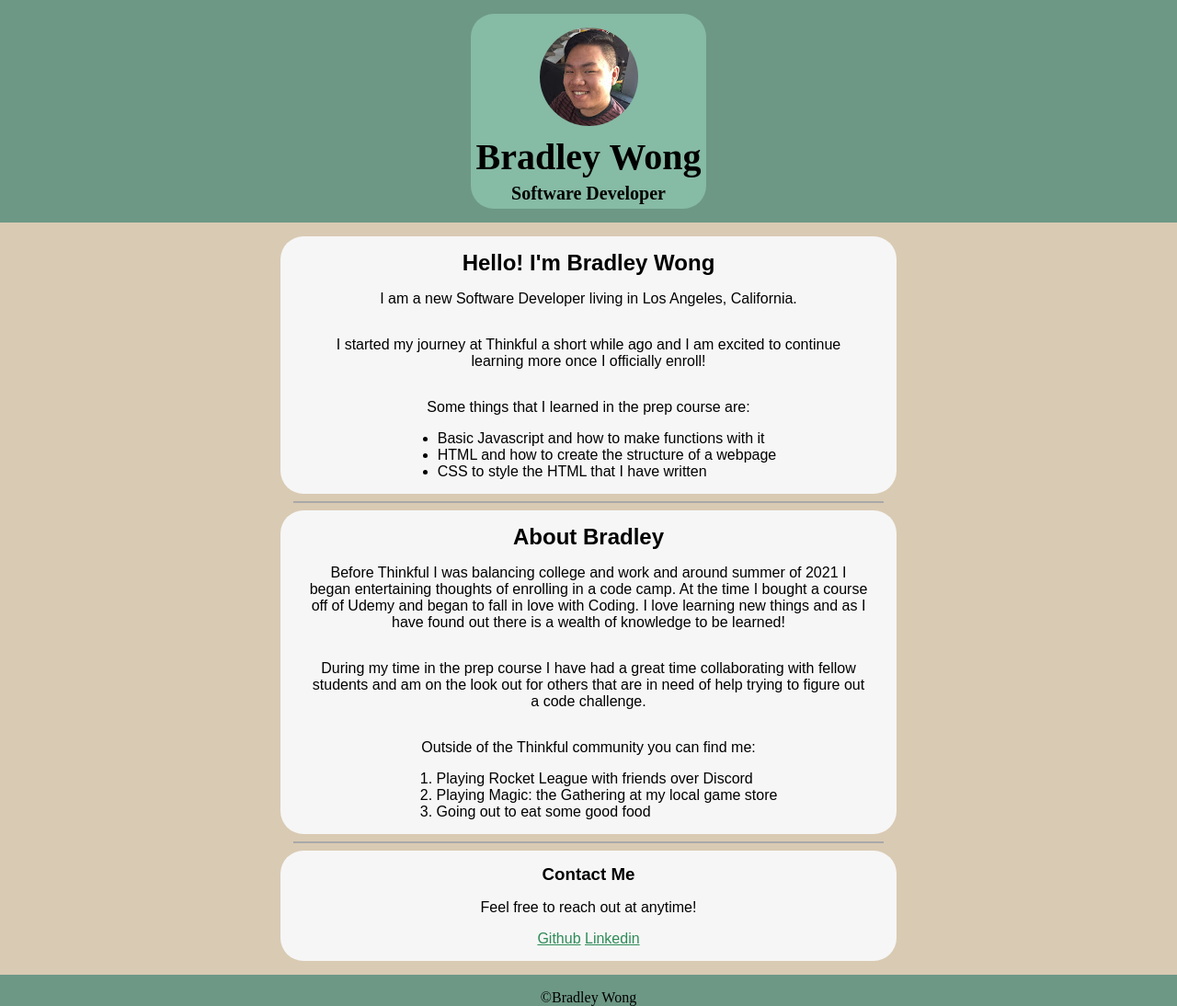
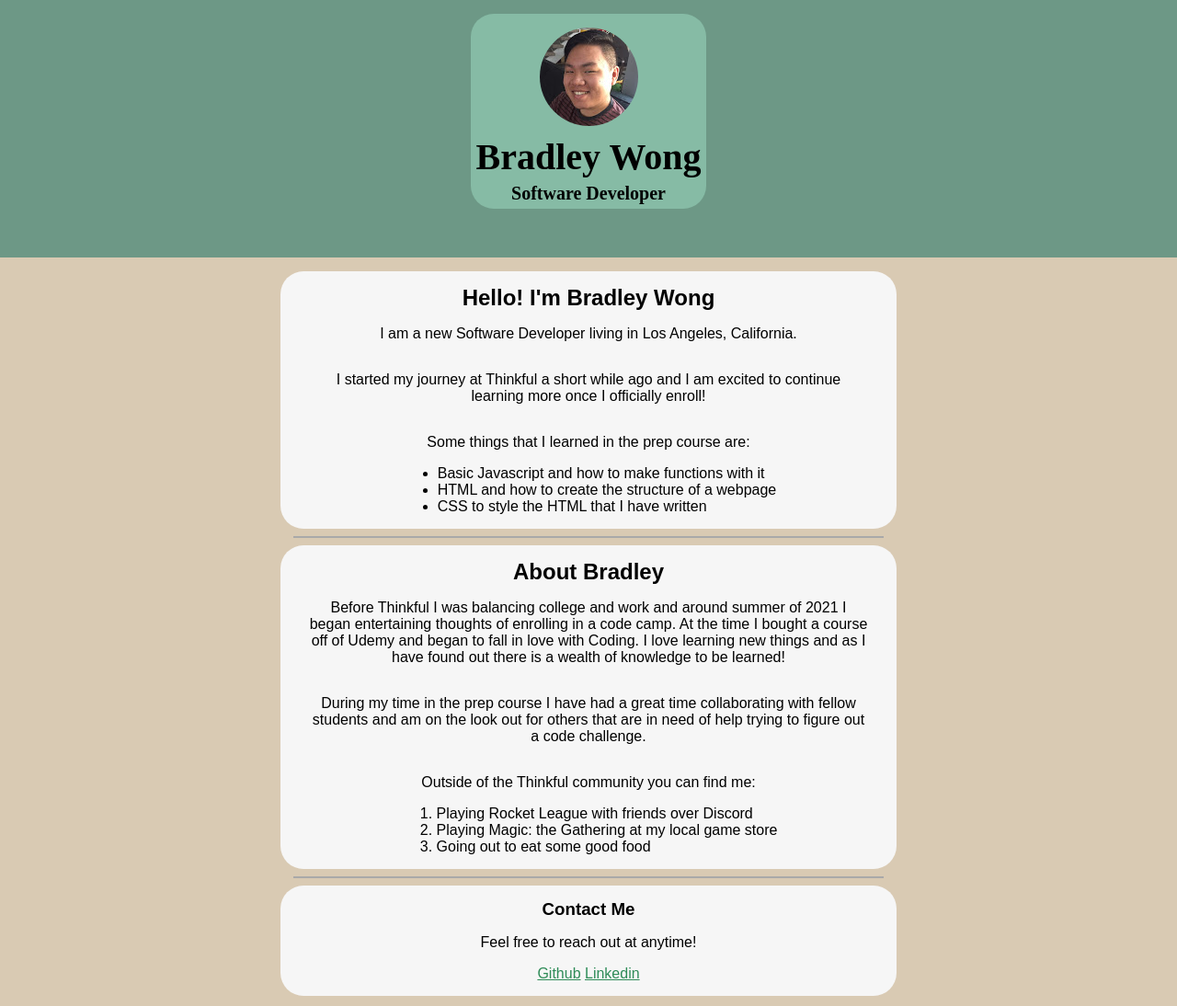
Before and after one commit to blwong77/webPortfolio, a plain HTML site: page index.html in a window 1280 px wide. Shown: the top 1094 px of the page at 92% size. Drawn offline with Linux system fonts and the light colour scheme.

Commit message:
added height property to the header

```diff
--- a/styles.css
+++ b/styles.css
@@ -4,6 +4,8 @@ header {
   padding: 15px 0 15px 0;
   /*sets the font size of header to be 1.25 * the default browser size*/
   font-size: 1.25em;
+  /*sets the height of the header to 250px*/
+  height: 250px;
 }
 header div {
   margin: auto; /*centers div in header*/
```
